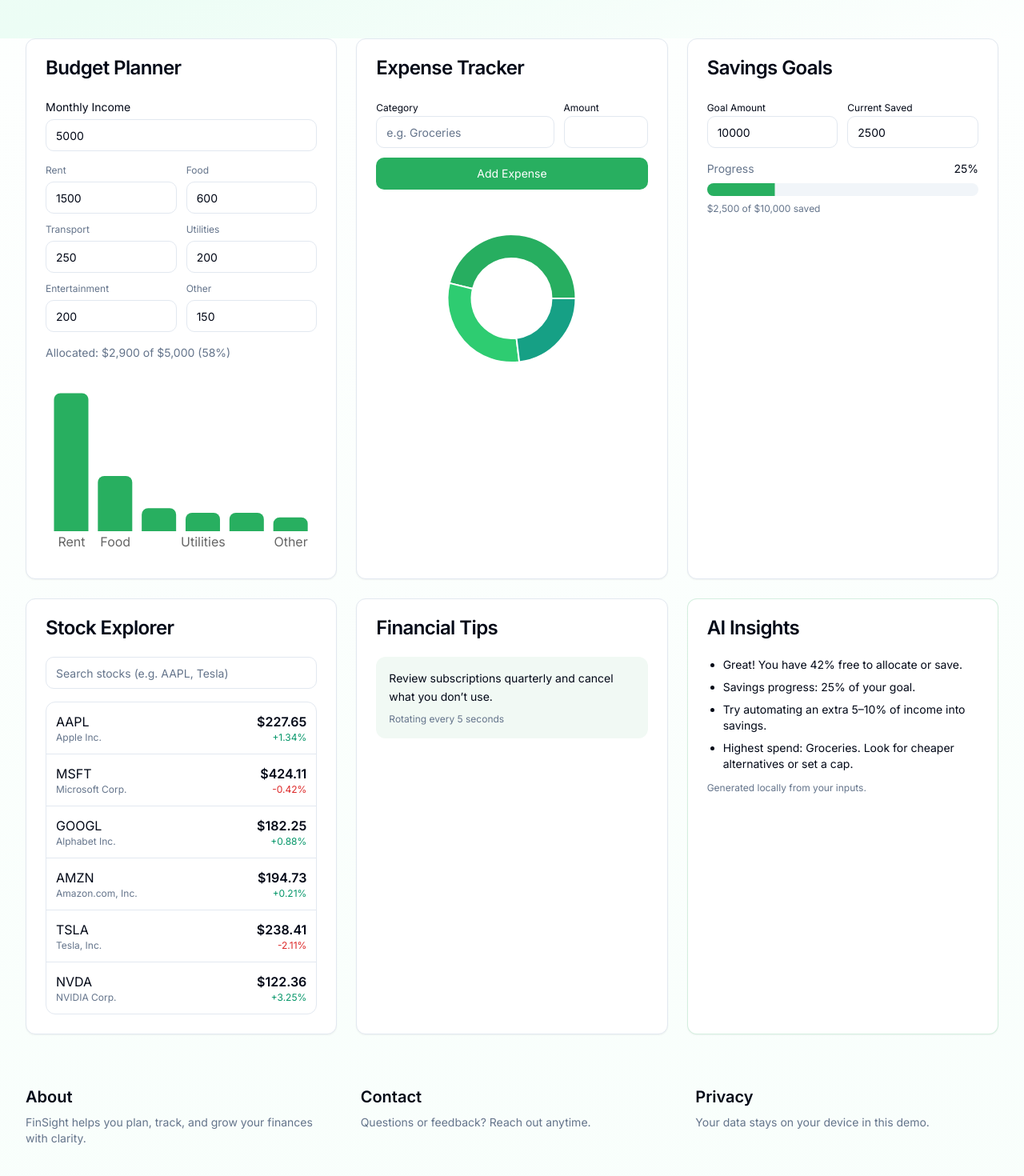
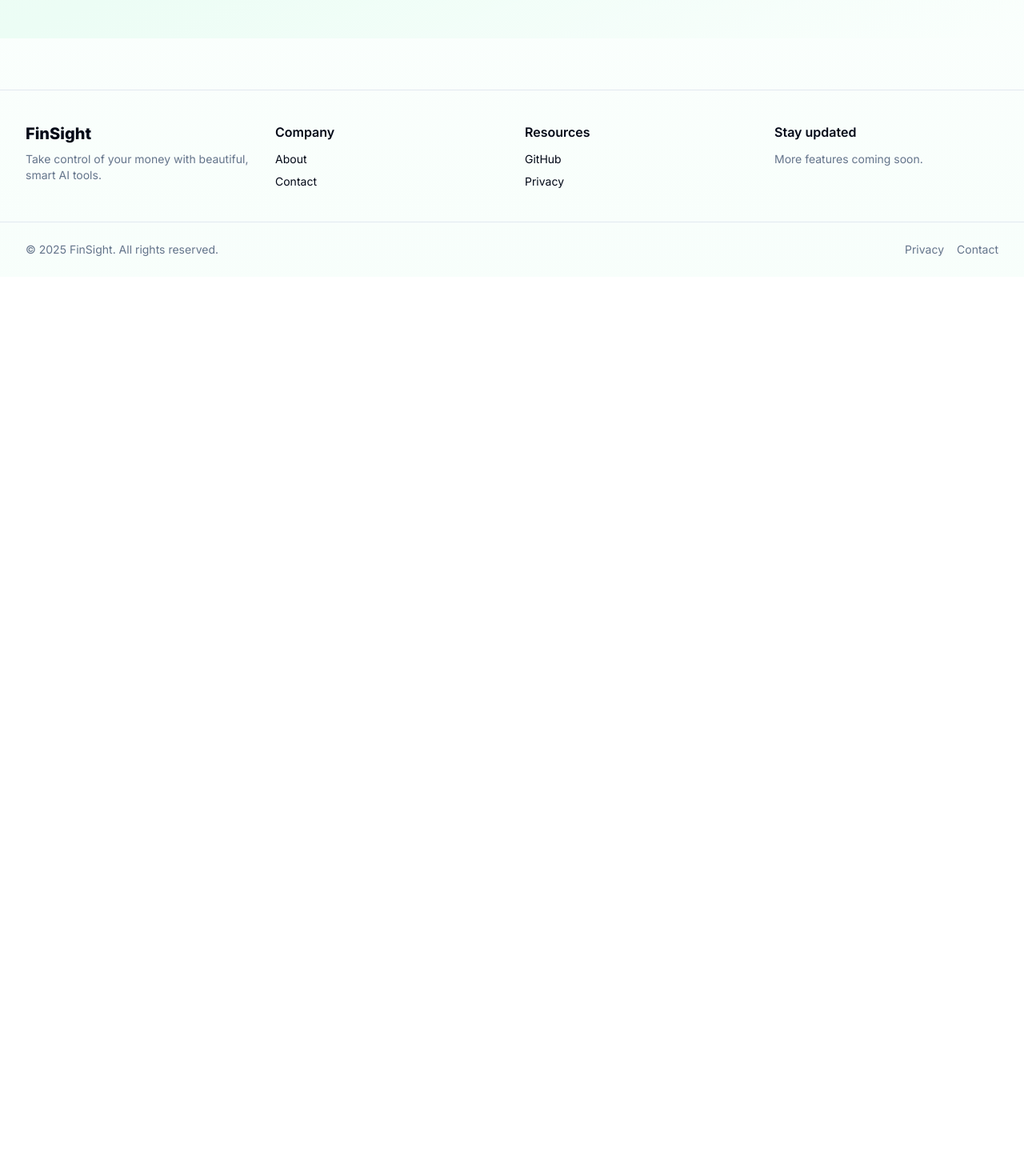
Before and after one commit to shashwat106/fintech, a React (Vite) app: page / in a window 1280 px wide. Shown: the part 520-1990 px from the top of the page at 80% size. After the commit the page ends 866 px from the top, so only its background shows below. Built offline with nearby package versions, Linux system fonts and the light colour scheme.

Commit message:
Simplify home page to hero only
cgen-ae3e6dd46b6e41048b37d966f5b76b28

```diff
--- a/client/pages/Index.tsx
+++ b/client/pages/Index.tsx
@@ -1,74 +1,9 @@
-import { useMemo, useState } from "react";
 import { Hero } from "@/components/finance/Hero";
-import { BudgetPlanner, type BudgetItem } from "@/components/finance/BudgetPlanner";
-import { ExpenseTracker, type Expense } from "@/components/finance/ExpenseTracker";
-import { SavingsGoals } from "@/components/finance/SavingsGoals";
-import { StockExplorer } from "@/components/finance/StockExplorer";
-import { FinancialTips } from "@/components/finance/FinancialTips";
-import { AIInsights } from "@/components/finance/AIInsights";
 
 export default function Index() {
-  const [income, setIncome] = useState(5000);
-  const [budget, setBudget] = useState<BudgetItem[]>([
-    { name: "Rent", amount: 1500 },
-    { name: "Food", amount: 600 },
-    { name: "Transport", amount: 250 },
-    { name: "Utilities", amount: 200 },
-    { name: "Entertainment", amount: 200 },
-    { name: "Other", amount: 150 },
-  ]);
-  const [expenses, setExpenses] = useState<Expense[]>([
-    { category: "Groceries", amount: 120 },
-    { category: "Dining", amount: 80 },
-    { category: "Fuel", amount: 60 },
-  ]);
-  const [goal, setGoal] = useState(10000);
-  const [saved, setSaved] = useState(2500);
-
-  const totals = useMemo(() => ({
-    totalBudget: budget.reduce((s, b) => s + (Number.isFinite(b.amount) ? b.amount : 0), 0),
-    totalExpenses: expenses.reduce((s, e) => s + (Number.isFinite(e.amount) ? e.amount : 0), 0),
-    topExpenseCategory: (() => {
-      const byCat: Record<string, number> = {};
-      for (const e of expenses) byCat[e.category] = (byCat[e.category] || 0) + e.amount;
-      const entry = Object.entries(byCat).sort((a, b) => b[1] - a[1])[0];
-      return entry?.[0];
-    })(),
-  }), [budget, expenses]);
-
   return (
     <div>
       <Hero />
-      <section className="container pb-16">
-        <div className="grid gap-6 md:grid-cols-2 xl:grid-cols-3">
-          <BudgetPlanner income={income} setIncome={setIncome} budget={budget} setBudget={setBudget} />
-          <ExpenseTracker expenses={expenses} addExpense={(e) => setExpenses((prev) => [...prev, e])} />
-          <SavingsGoals goal={goal} saved={saved} setGoal={setGoal} setSaved={setSaved} />
-          <StockExplorer />
-          <FinancialTips />
-          <AIInsights metrics={{
-            income,
-            totalBudget: totals.totalBudget,
-            totalExpenses: totals.totalExpenses,
-            savingsGoal: { goal, saved },
-            topExpenseCategory: totals.topExpenseCategory,
-          }} />
-        </div>
-        <div id="about" className="mt-16 grid gap-10 md:grid-cols-3">
-          <div>
-            <h3 className="text-xl font-semibold">About</h3>
-            <p className="text-sm text-muted-foreground mt-2">FinSight helps you plan, track, and grow your finances with clarity.</p>
-          </div>
-          <div id="contact">
-            <h3 className="text-xl font-semibold">Contact</h3>
-            <p className="text-sm text-muted-foreground mt-2">Questions or feedback? Reach out anytime.</p>
-          </div>
-          <div id="privacy">
-            <h3 className="text-xl font-semibold">Privacy</h3>
-            <p className="text-sm text-muted-foreground mt-2">Your data stays on your device in this demo.</p>
-          </div>
-        </div>
-      </section>
     </div>
   );
 }
```
